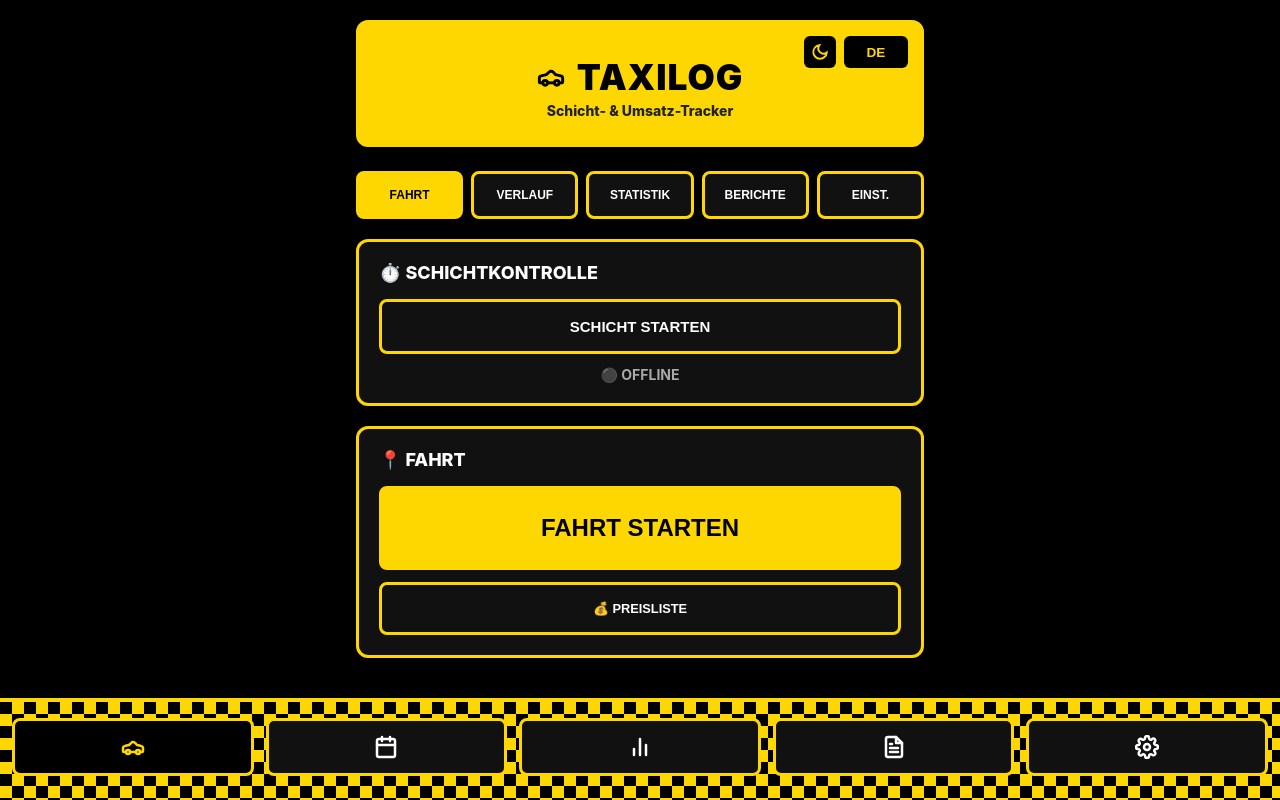
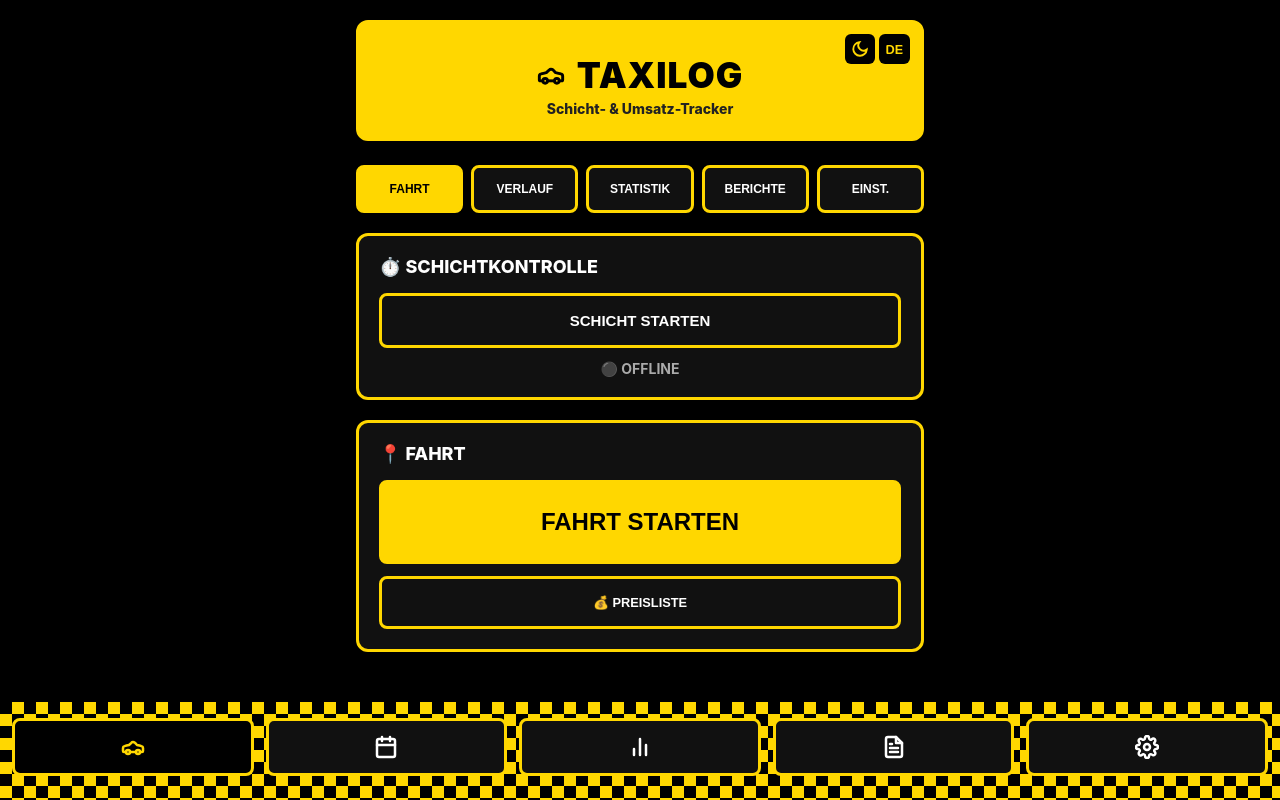
Before and after one commit to SwizzedAI/TaxiRideTracker, a website: page index.html in a window 1280 px wide. Drawn offline with Linux system fonts and the light colour scheme.

Commit message:
Refine layout and styles in index.html
Adjusted padding, margins, and sizes for tighter layout. Updated comments for clarity.

```diff
--- a/index.html
+++ b/index.html
@@ -52,7 +52,7 @@
             background: var(--accent-yellow);
             border: 4px solid var(--border-main);
             border-radius: 12px;
-            padding: 32px 20px 24px;
+            padding: 30px 20px 20px; /* Reduced top padding for tighter placement */
             margin-bottom: 24px;
             text-align: center;
             position: relative;
@@ -77,19 +77,19 @@
             color: #222;
         }
 
-        /* Top Controls: Moon & Lang */
+        /* Top Controls: Moon & Lang - Tight & Compact */
         .top-controls {
             position: absolute;
-            top: 12px;
-            right: 12px;
+            top: 10px; /* Reduced top padding for tighter placement */
+            right: 10px; /* Reduced right padding for tighter placement */
             display: flex;
-            gap: 8px;
+            gap: 4px; /* Reduced gap for tightness */
             align-items: center;
         }
 
         .theme-toggle-btn {
-            width: 32px;
-            height: 32px;
+            width: 30px; /* Slightly reduced size */
+            height: 30px; /* Slightly reduced size */
             background: #000;
             color: var(--accent-yellow);
             border: none;
@@ -103,24 +103,27 @@
         .lang-wrapper {
             background: #000;
             border-radius: 6px;
-            padding: 0 8px;
-            height: 32px;
+            padding: 0 6px; /* Tight padding */
+            height: 30px;
             display: flex;
             align-items: center;
+            justify-content: center;
         }
 
         .lang-select {
             background: transparent;
             color: var(--accent-yellow);
             border: none;
-            font-size: 0.85rem;
+            font-size: 0.8rem; /* Miniature font */
             font-weight: 800;
             cursor: pointer;
             outline: none;
-            -webkit-appearance: none;
+            -webkit-appearance: none; /* Hide default arrow */
             -moz-appearance: none;
             appearance: none;
             text-align: center;
+            padding: 0;
+            width: max-content;
         }
 
         .tabs {
@@ -250,7 +253,7 @@
               linear-gradient(45deg, var(--accent-yellow) 25%, transparent 25%, transparent 75%, var(--accent-yellow) 75%, var(--accent-yellow));
             background-size: 24px 24px;
             background-position: 0 0, 12px 12px;
-            border-top: 4px solid var(--border-main);
+            /* border-top: 4px solid var(--border-main); */ /* Removed the line */
             display: flex;
             padding: 16px 12px 24px;
             gap: 12px;
```
